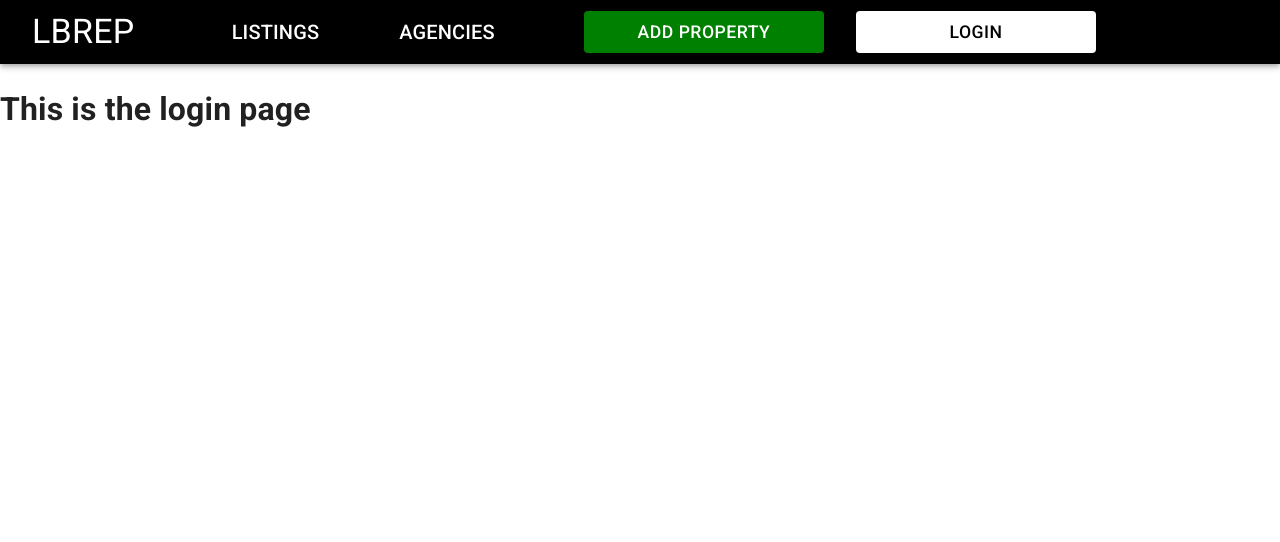
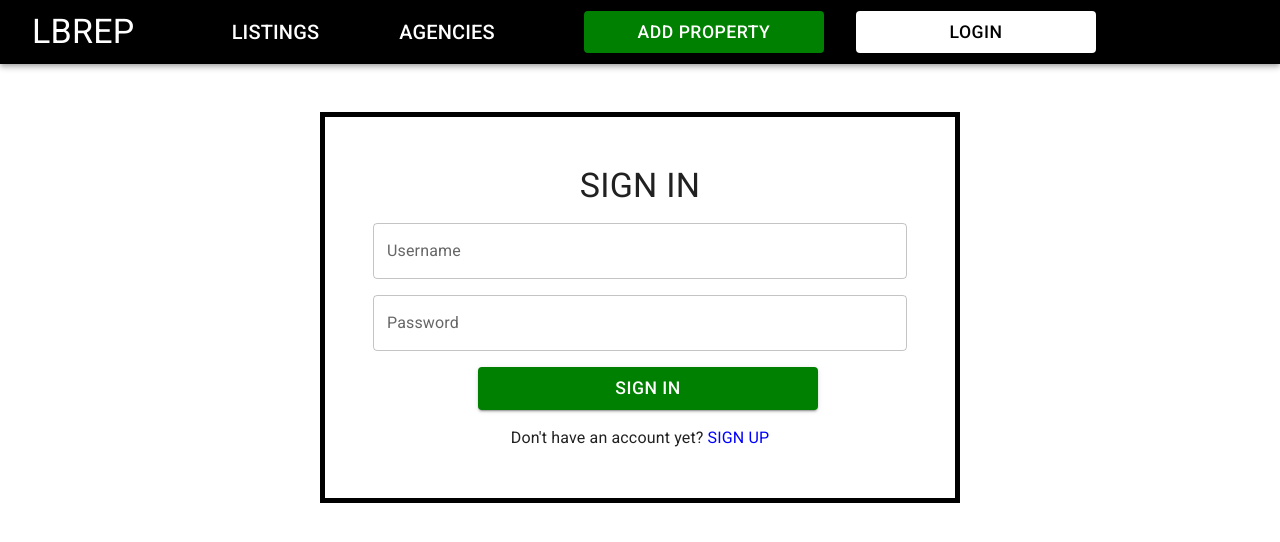
Before and after one commit to SergiyKochenko/Django-React-Build-a-Location-Based-Real-Estate-Website, a React (Create React App) app in the folder frontend/: page /login in a window 1280 px wide. Shown: the top 542 px of the page. Built offline with nearby package versions, Linux system fonts and the light colour scheme.

Commit message:
Building the Login page

```diff
--- a/frontend/src/Components/Login.js
+++ b/frontend/src/Components/Login.js
@@ -1,10 +1,85 @@
 import React from 'react'
+import { useNavigate } from 'react-router-dom'
+// Material UI
+import {
+  Grid,
+  AppBar,
+  Typography,
+  Button,
+  Card,
+  CardHeader,
+  CardMedia,
+  CardContent,
+  CircularProgress,
+  TextField,
+} from '@mui/material'
+import { makeStyles } from '@mui/styles'
 
-function Login () {
-  return (
-    <div>
-      <h1>This is the login page</h1>
-    </div>
+const useStyles = makeStyles({
+    formContainer: {
+        width: '50%',
+        marginLeft: 'auto',
+        marginRight: 'auto',
+        marginTop: '3rem',
+        border: '5px solid black',
+        padding: '3rem',
+    },
+    loginBtn: {
+        background: 'green',
+        color: 'white',
+        fontSize: '1.1rem',
+        marginLeft: '1rem',
+        '&:hover': {
+        backgroundColor: 'blue',
+    },
+    },
+})
+
+function Login() {
+    const classes = useStyles()
+    const navigate = useNavigate()
+    return (
+        <div className={classes.formContainer}>
+            <form>
+                <Grid item container justifyContent={'center'}>
+                    <Typography variant='h4'>SIGN IN</Typography>
+                </Grid>
+
+            <Grid item container style={{marginTop: '1rem'}}>
+                <TextField
+                    id="username"
+                    label="Username"
+                    variant='outlined'
+                    fullWidth />
+            </Grid>
+            <Grid item container style={{marginTop: '1rem'}}>
+                <TextField
+                    id='password'
+                    label='Password'
+                    variant='outlined'
+                    fullWidth
+                    type='password' />
+            </Grid>
+            <Grid
+                item
+                container
+                xs={8}
+                style={{marginTop: '1rem', marginLeft: 'auto', marginRight: 'auto'}}>
+                <Button
+                    variant='contained'
+                    color='primary'
+                    fullWidth
+                    type='submit'
+                    className={classes.loginBtn}>
+                        Sign In
+                    </Button>
+            </Grid>
+
+            </form>
+            <Grid item container justifyContent={'center'} style={{marginTop: '1rem'}}>
+                    <Typography variant='small'>Don't have an account yet? <span onClick={() => navigate('/register')} style={{cursor: 'pointer', color: 'blue'}}>SIGN UP</span></Typography>
+                </Grid>
+        </div>
   )
 }
 
--- a/frontend/src/Components/Register.js
+++ b/frontend/src/Components/Register.js
@@ -1,4 +1,5 @@
 import React from 'react'
+import { useNavigate } from 'react-router-dom'
 // Material UI
 import {
   Grid,
@@ -36,6 +37,7 @@ const useStyles = makeStyles({
 
 function Register() {
     const classes = useStyles()
+    const navigate = useNavigate()
     return (
         <div className={classes.formContainer}>
             <form>
@@ -90,7 +92,7 @@ function Register() {
 
             </form>
             <Grid item container justifyContent={'center'} style={{marginTop: '1rem'}}>
-                    <Typography variant='small'>Already have an account? <span style={{cursor: 'pointer', color: 'blue'}}>SIGN IN</span></Typography>
+                    <Typography variant='small'>Already have an account? <span onClick={() => navigate('/login')} style={{cursor: 'pointer', color: 'blue'}}>SIGN IN</span></Typography>
                 </Grid>
         </div>
   )
```
